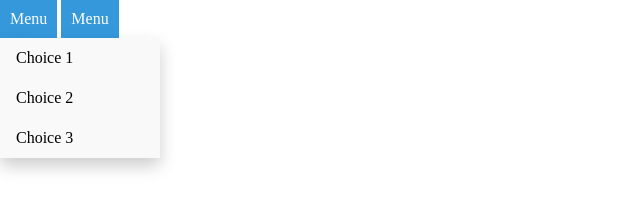
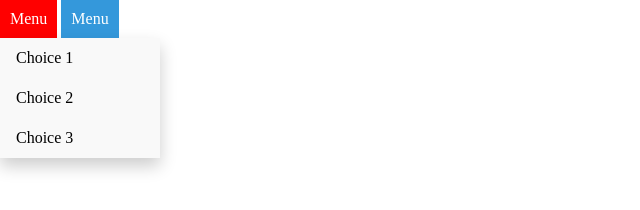
Before and after one commit to ew1tt058/templates_dropmenu, a plain HTML site: page index.html in a window 1280 px wide. Shown: the whole page, without its empty margins (0-640 px from the left). Drawn offline with Linux system fonts and the light colour scheme.

Commit message:
add hover for menu button

```diff
--- a/style.css
+++ b/style.css
@@ -1,4 +1,8 @@
 /* Стили для основного контейнера */
+.dropbtn:hover{
+background-color: red;
+transition: 0.8s;
+}
 .dropdown {
     position: relative;
     display: inline-block;
```
